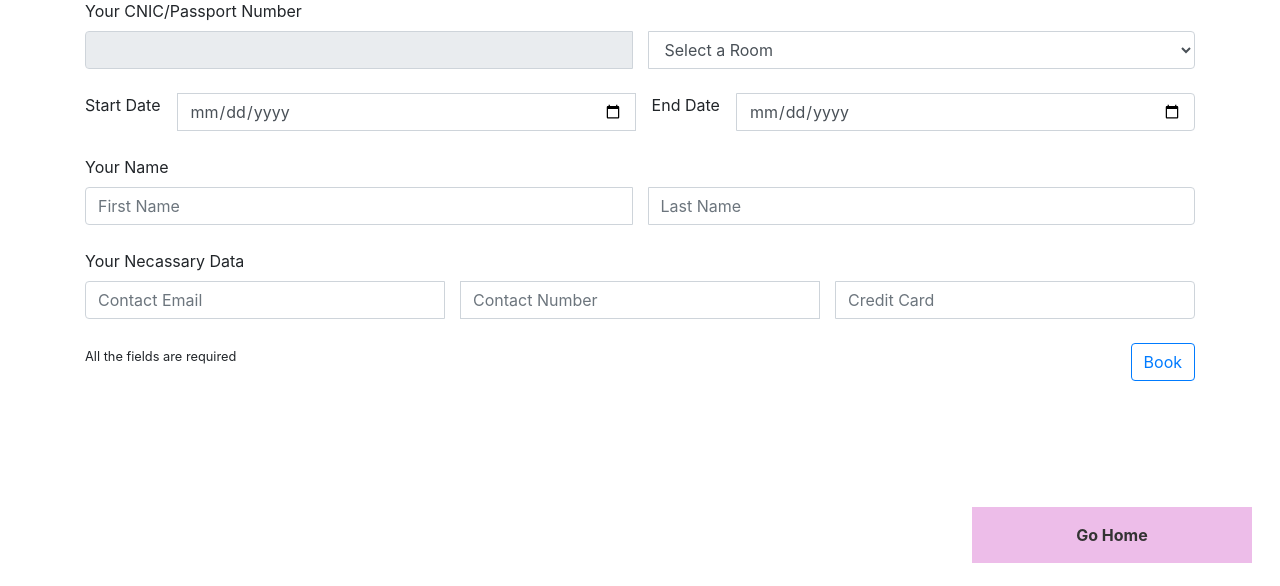
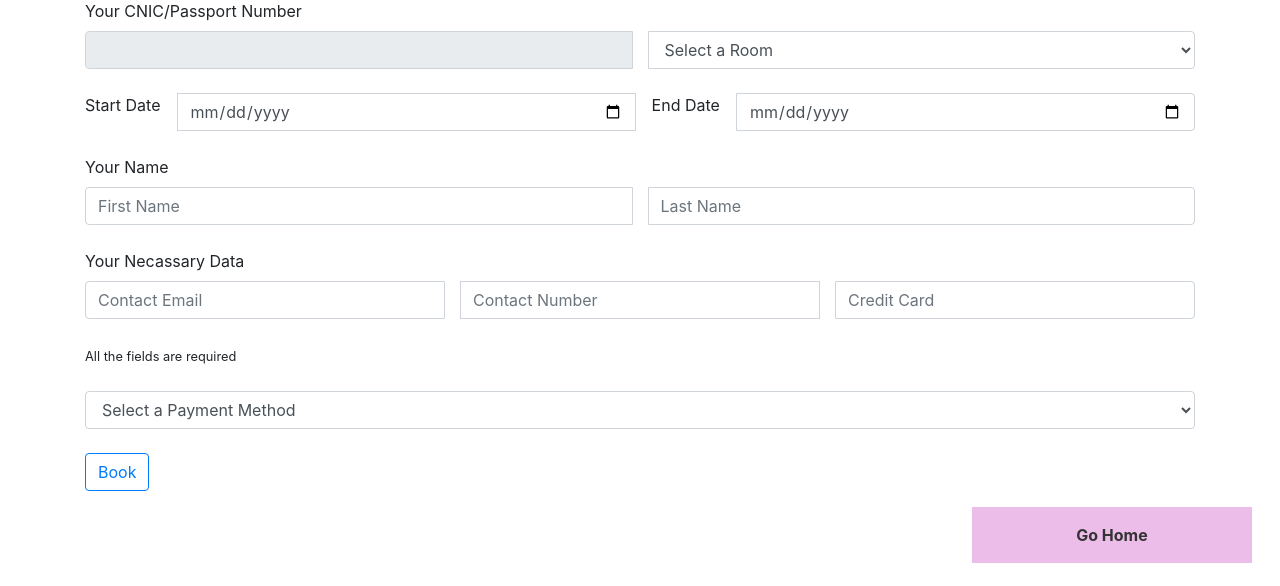
Before and after one commit to UmairJibran/hotel-reservation-system, a PHP site: page /reserve.php?hotel=1 in a window 1280 px wide. Shown: the part 214-800 px from the top of the page. Run offline with PHP 8.4, Linux system fonts and the light colour scheme; data that the repository does not hold is empty.

Commit message:
Update reserve.php

```diff
--- a/reserve.php
+++ b/reserve.php
@@ -89,8 +89,13 @@
                 <input required type="number" class="form-control" value='<?php echo $credit?>' placeholder="Credit Card" name='ccard'>
             </div>
             <br>
-            <small>All the fields are required</small>
-            <input type="submit" name='book' value="Book" class='btn btn-outline-primary right'>
+            <small>All the fields are required</small><br><br>
+            <select name="payment" class="form-control">
+                <option value="" disabled selected>Select a Payment Method</option>
+                <option value="cash">Cash</option>
+                <option value="card">Card</option>
+            </select><br>
+            <input type="submit" name='book' value="Book" class='btn btn-outline-primary left'>
         </form>
     </div>
 </body>
```
